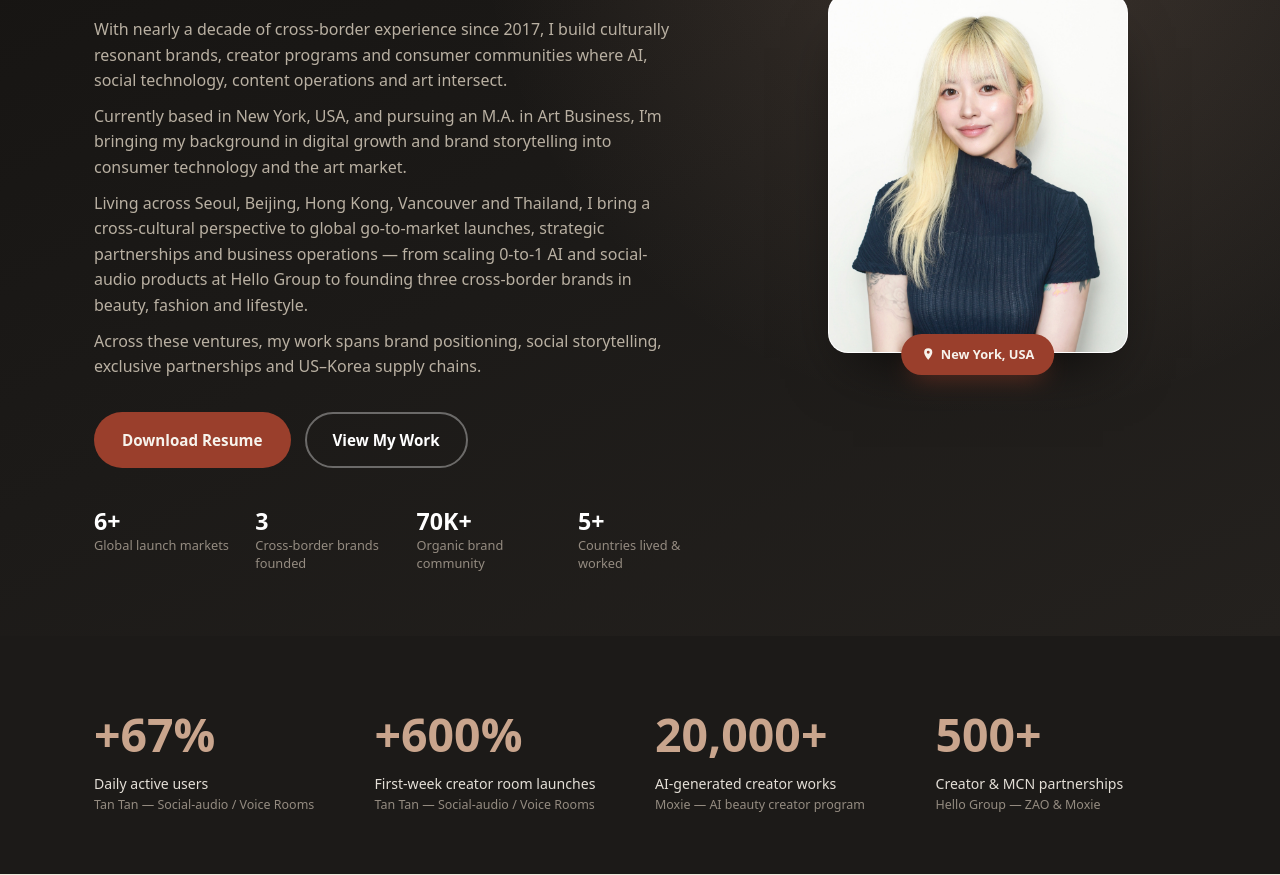
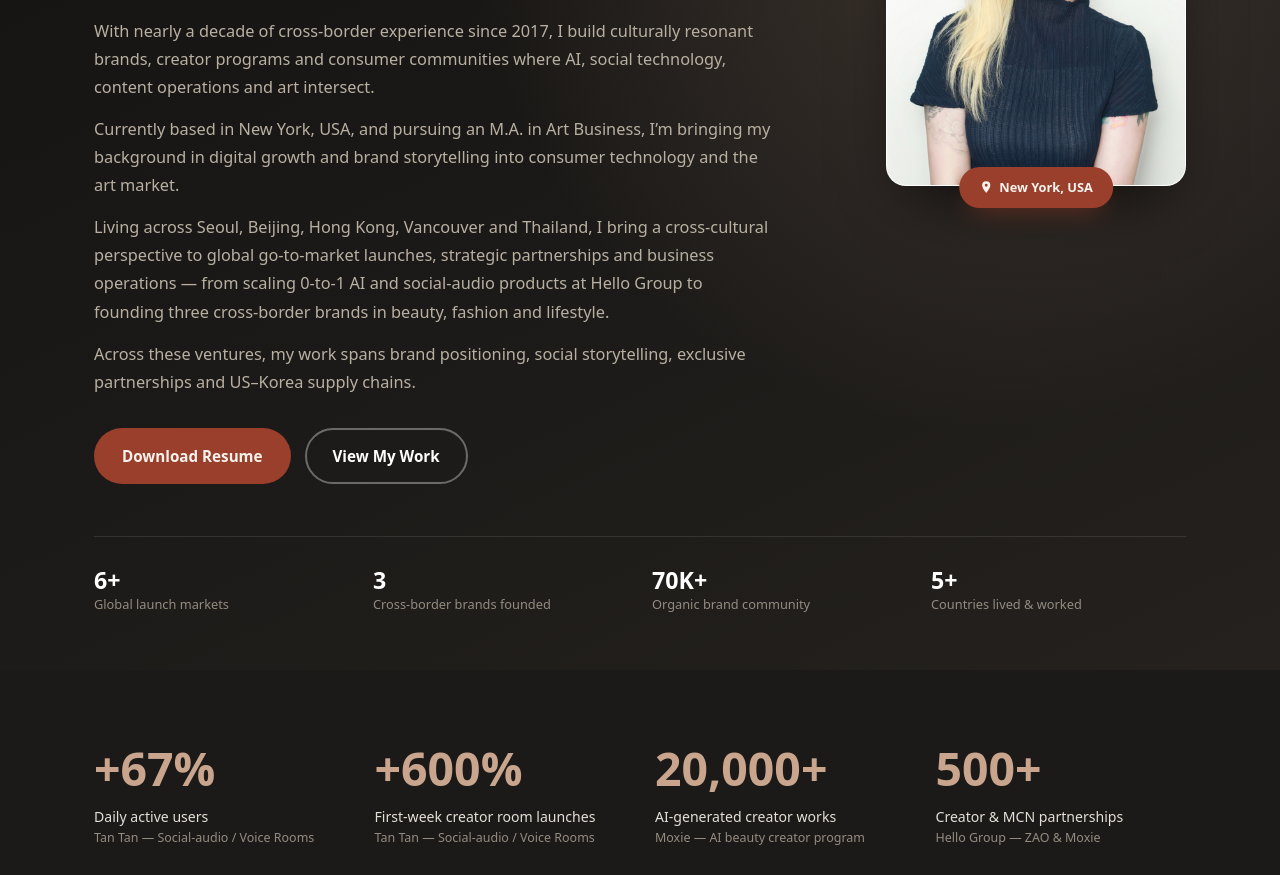
Before and after one commit to richxixinewyork/artemis, an Astro site: page / in a window 1280 px wide. Shown: the part 350-1225 px from the top of the page. Built offline with nearby package versions, Linux system fonts and the light colour scheme; Astro itself is replaced by a stand-in of ours.

Commit message:
Hero: wider intro, top-aligned portrait, full-width figures row
Co-Authored-By: Claude Opus 5.5 <noreply@anthropic.com>

```diff
--- a/src/components/Hero.astro
+++ b/src/components/Hero.astro
@@ -25,11 +25,6 @@ const [first, ...rest] = site.name.split(' ');
         )}
         <a href={url('/#work')} class="btn btn-ghost">View My Work</a>
       </div>
-      <dl class="hero-meta intro-rise" style="--d:5">
-        {hero.meta.map((m) => (
-          <div><dt>{m.label}</dt><dd>{m.value}</dd></div>
-        ))}
-      </dl>
     </div>
 
     <figure class="hero-photo intro-rise" style="--d:2">
@@ -52,6 +47,15 @@ const [first, ...rest] = site.name.split(' ');
       </figcaption>
     </figure>
   </div>
+
+  <!-- Figures sit in their own full-width row under the two columns -->
+  <div class="shell">
+    <dl class="hero-meta intro-rise" style="--d:5">
+      {hero.meta.map((m) => (
+        <div><dt>{m.label}</dt><dd>{m.value}</dd></div>
+      ))}
+    </dl>
+  </div>
 </section>
 
 <section class="stats on-dark" aria-label="Selected results">
@@ -69,20 +73,17 @@ const [first, ...rest] = site.name.split(' ');
 
 <style>
   .hero {
-    min-height: 100vh;
-    min-height: 100svh;
-    display: flex;
-    align-items: center;
-    padding: 124px 0 64px; /* room for the four-paragraph intro below the fixed bar */
+    padding: 124px 0 56px; /* room below the fixed bar; height follows the content */
     background: var(--dark-bg);
     color: #fff;
     overflow: hidden;
   }
+  /* Text gets all the width the 300px portrait doesn't need */
   .hero-grid {
     display: grid;
-    grid-template-columns: 1.35fr 0.9fr;
-    gap: 50px;
-    align-items: center;
+    grid-template-columns: minmax(0, 1fr) 300px;
+    gap: 72px;
+    align-items: start;
   }
   .eyebrow {
     max-width: 560px;
@@ -108,14 +109,14 @@ const [first, ...rest] = site.name.split(' ');
   }
   /* Four-paragraph intro: slightly wider and tighter than the reference's single paragraph */
   .lead {
-    max-width: 580px;
+    max-width: 680px;
     margin-top: 20px;
-    font-size: 1rem;
-    line-height: 1.6;
+    font-size: 1.02rem;
+    line-height: 1.72;
     color: var(--color-on-dark);
   }
   .lead p + p {
-    margin-top: 10px;
+    margin-top: 14px;
   }
   .hero-cta {
     display: flex;
@@ -126,8 +127,10 @@ const [first, ...rest] = site.name.split(' ');
   .hero-meta {
     display: grid;
     grid-template-columns: repeat(4, 1fr);
-    gap: 20px;
-    margin-top: 38px;
+    gap: 24px;
+    margin-top: 52px;
+    padding-top: 28px;
+    border-top: 1px solid rgb(255 255 255 / 0.1);
   }
   .hero-meta div {
     display: flex;
@@ -148,9 +151,11 @@ const [first, ...rest] = site.name.split(' ');
   }
 
   /* Portrait: the reference's 300×360 (5:6) frame */
+  /* Top of the portrait lines up with the name (below the two-line specialties) */
   .hero-photo {
     position: relative;
-    justify-self: center;
+    justify-self: end;
+    margin-top: 52px;
   }
   .photo-frame {
     width: 300px;
@@ -226,6 +231,8 @@ const [first, ...rest] = site.name.split(' ');
     }
     .hero-photo {
       order: -1;
+      justify-self: center;
+      margin-top: 0;
     }
     .stats-grid {
       grid-template-columns: repeat(2, 1fr);
@@ -261,7 +268,8 @@ const [first, ...rest] = site.name.split(' ');
     .hero-meta {
       grid-template-columns: repeat(2, 1fr);
       gap: 22px 18px;
-      margin-top: 30px;
+      margin-top: 48px; /* clears the location badge under the portrait */
+      padding-top: 24px;
     }
     .stats-grid {
       gap: 28px 16px;
```
